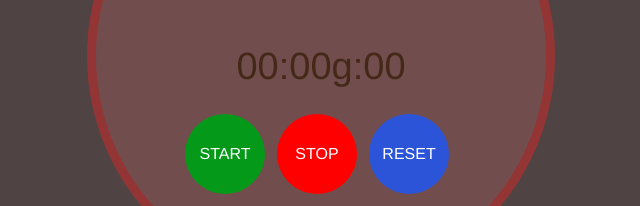
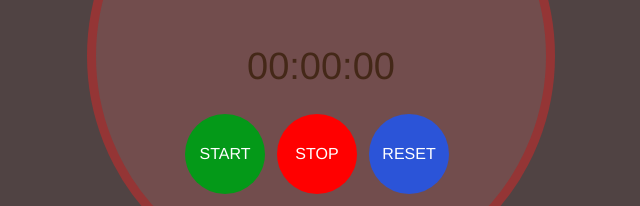
Before and after one commit to M-YASEEN16/Stop-Watch-Application, a plain HTML site: page index.html in a window 1280 px wide. Shown: the part 344-550 px from the top of the page, 319-959 px from the left. Drawn offline with Linux system fonts and the light colour scheme.

Commit message:
Stop Watch Application

```diff
--- a/app.js
+++ b/app.js
@@ -1,4 +1,4 @@
-console.log("JavaScript Connected");
+// console.log("JavaScript Connected");
 var display = document.getElementById("display");
 var startTimer = document.getElementById("start");
 var stopTimer = document.getElementById("stop");
--- a/index.html
+++ b/index.html
@@ -8,14 +8,11 @@
 </head>
 <body>
 
-
-
-
   <div class="container">
 
         <div class="first">
             <h1 style="font-size: 71px; color: rgb(202, 79, 79);">Stop Watch</h1>
-            <div id="display">00:00g:00</div>
+            <div id="display">00:00:00</div>
         </div>
 
         <div class="buttons">
```
